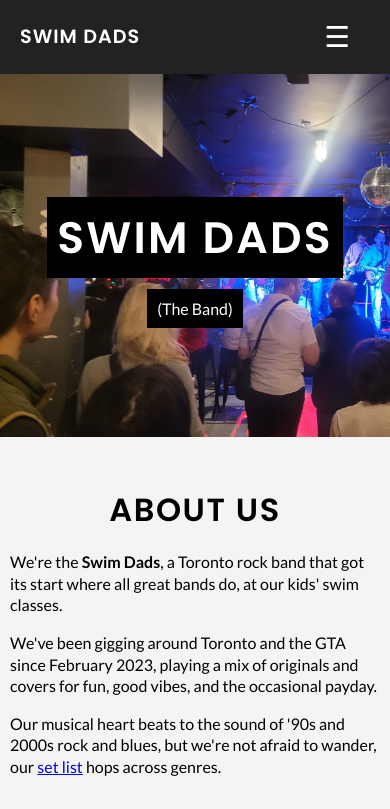
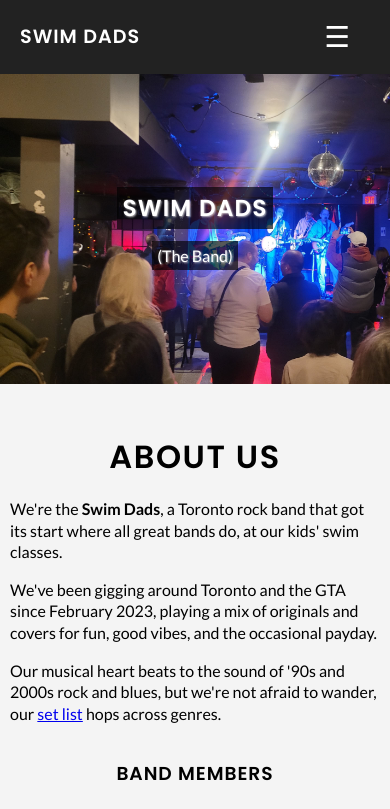
Before and after one commit to jjhiew/swimdadstheband.com, a website: page index.html in a window 390 px wide. Shown: the top 809 px of the page. Drawn offline with Linux system fonts and the light colour scheme.

Commit message:
Few more updates

```diff
--- a/index.html
+++ b/index.html
@@ -34,7 +34,7 @@
     </nav>
 
     <header>
-        <h1><span class="bg-black">Swim Dads</span></h1>
+        <h1 class="main-title"><span class="bg-black">Swim Dads</span></h1>
         <p><span class="bg-black">(The Band)</span></p>
     </header>
     <section class="about" id="about">
--- a/main.css
+++ b/main.css
@@ -180,7 +180,12 @@
         label, input, textarea { display: block; width: 100%; margin-top: 10px; }
         input, textarea { padding: 10px; }
         button { padding: 10px 20px; margin-top: 10px; }
-        .bg-black { background-color: black; padding: 10px; }
+        .bg-black {
+            background-color: rgba(0,0,0,0.65);
+            padding: 10px;
+            text-shadow: 1px 1px 2px rgba(255, 255, 255, 0.7);
+        }
+
         footer {text-align: center;}
 
         @media only screen and (max-width: 600px) {
@@ -197,6 +202,13 @@
 
             section {
                 padding: 10px;
+            }
+
+            .main-title {
+                font-size: 1.45em;
+            }
+            .bg-black {
+                padding: 5px;
             }
         }
 
```
